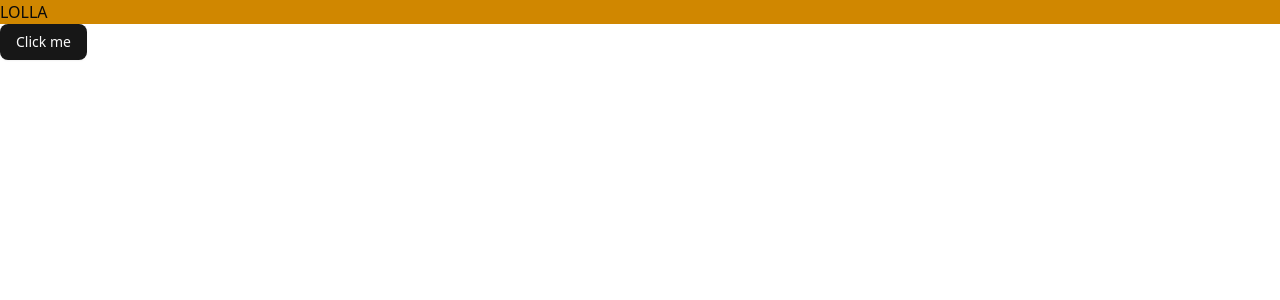
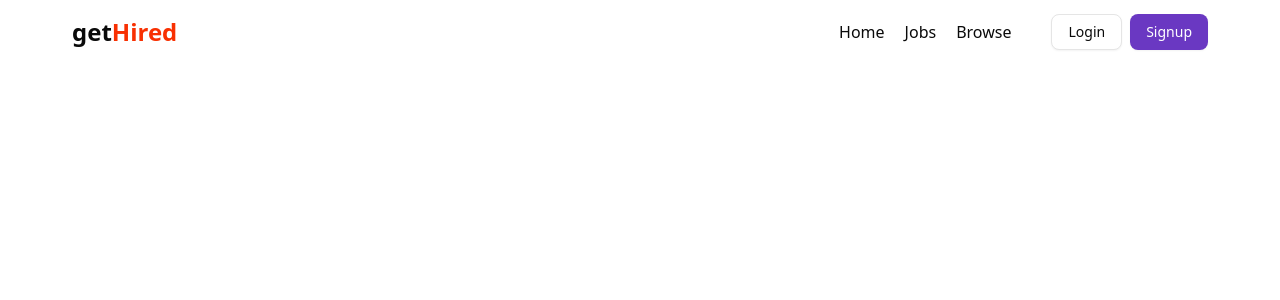
Before and after one commit to ujjwalofficial102/GETHIRED, a React (Vite) app in the folder frontend/: page / in a window 1280 px wide. Shown: the top 300 px of the page. Built offline with nearby package versions, Linux system fonts and the light colour scheme.

Commit message:
some changes

```diff
--- a/frontend/package.json
+++ b/frontend/package.json
@@ -10,13 +10,19 @@
     "preview": "vite preview"
   },
   "dependencies": {
+    "@radix-ui/react-avatar": "^1.1.10",
+    "@radix-ui/react-popover": "^1.1.14",
     "@radix-ui/react-slot": "^1.2.3",
+    "@reduxjs/toolkit": "^2.8.2",
     "@tailwindcss/vite": "^4.1.7",
+    "axios": "^1.9.0",
     "class-variance-authority": "^0.7.1",
     "clsx": "^2.1.1",
     "lucide-react": "^0.511.0",
     "react": "^19.1.0",
     "react-dom": "^19.1.0",
+    "react-redux": "^9.2.0",
+    "react-router-dom": "^7.6.1",
     "tailwind-merge": "^3.3.0",
     "tailwindcss": "^4.1.7"
   },
--- a/frontend/src/App.jsx
+++ b/frontend/src/App.jsx
@@ -1,13 +1,10 @@
 import "./App.css";
-import { Button } from "./components/ui/button";
+import Navbar from "./components/shared/Navbar";
 
 function App() {
   return (
     <>
-      <div className="bg-yellow-600">LOLLA</div>
-      <div className="">
-        <Button className={"cursor-pointer"}>Click me</Button>
-      </div>
+      <Navbar />
     </>
   );
 }
--- /dev/null
+++ b/frontend/src/components/shared/Navbar.jsx
@@ -0,0 +1,94 @@
+import React from "react";
+import { Link } from "react-router-dom";
+import { Button } from "@/components/ui/button";
+import {
+  Popover,
+  PopoverContent,
+  PopoverTrigger,
+} from "@/components/ui/popover";
+import { Avatar, AvatarFallback, AvatarImage } from "@/components/ui/avatar";
+import { LogOut, User2 } from "lucide-react";
+
+const Navbar = () => {
+  const user = false;
+  return (
+    <div className="bg-white">
+      <div className="flex justify-between items-center mx-auto p-2 max-w-6xl h-16">
+        <div>
+          <h1 className="text-2xl font-bold">
+            get<span className="text-[#f83002]">Hired</span>
+          </h1>
+        </div>
+        <div className="flex gap-10">
+          <ul className="flex font-medium items-center gap-5">
+            <li>Home</li>
+            <li>Jobs</li>
+            <li>Browse</li>
+          </ul>
+          {user ? (
+            <Popover>
+              <PopoverTrigger asChild>
+                <Avatar className="cursor-pointer">
+                  <AvatarImage
+                    src="https://github.com/shadcn.png"
+                    alt="@shadcn"
+                  />
+                </Avatar>
+              </PopoverTrigger>
+              <PopoverContent className="w-80 ">
+                <div className="flex items-center gap-5">
+                  <Avatar className="cursor-pointer">
+                    <AvatarImage
+                      src="https://github.com/shadcn.png"
+                      alt="@shadcn"
+                    />
+                  </Avatar>
+                  <div>
+                    <h4 className="font-medium">Ujjwal Mishra</h4>
+                    <p className="text-sm text-muted-foreground">
+                      Lorem ipsum dolor sit amet.
+                    </p>
+                  </div>
+                </div>
+                <div className="flex flex-col text-gray-600 mt-2">
+                  <div className="flex w-fit items-center gap-2 cursor-pointer">
+                    <User2 />
+                    <Button
+                      variant="link"
+                      className="focus-visible:outline-none focus-visible:ring-0 cursor-pointer"
+                    >
+                      View Profile
+                    </Button>
+                  </div>
+                  <div className="flex w-fit items-center gap-2 cursor-pointer">
+                    <LogOut />
+                    <Button
+                      variant="link"
+                      className="focus-visible:outline-none focus-visible:ring-0 cursor-pointer"
+                    >
+                      Logout
+                    </Button>
+                  </div>
+                </div>
+              </PopoverContent>
+            </Popover>
+          ) : (
+            <div className="flex items-center gap-2">
+              <Button variant="outline" className="cursor-pointer">
+                Login
+              </Button>
+              <Button
+                variant=""
+                className="bg-[#6a38c2] text-white cursor-pointer hover:bg-[#5b30a6]"
+              >
+                Signup
+              </Button>
+            </div>
+          )}
+        </div>
+      </div>
+    </div>
+  );
+};
+
+export default Navbar;
--- /dev/null
+++ b/frontend/src/components/ui/avatar.jsx
@@ -0,0 +1,42 @@
+import * as React from "react";
+import * as AvatarPrimitive from "@radix-ui/react-avatar";
+
+import { cn } from "@/lib/utils";
+
+function Avatar({ className, ...props }) {
+  return (
+    <AvatarPrimitive.Root
+      data-slot="avatar"
+      className={cn(
+        "relative flex size-8 shrink-0 overflow-hidden rounded-full",
+        className
+      )}
+      {...props}
+    />
+  );
+}
+
+function AvatarImage({ className, ...props }) {
+  return (
+    <AvatarPrimitive.Image
+      data-slot="avatar-image"
+      className={cn("aspect-square size-full", className)}
+      {...props}
+    />
+  );
+}
+
+function AvatarFallback({ className, ...props }) {
+  return (
+    <AvatarPrimitive.Fallback
+      data-slot="avatar-fallback"
+      className={cn(
+        "bg-muted flex size-full items-center justify-center rounded-full",
+        className
+      )}
+      {...props}
+    />
+  );
+}
+
+export { Avatar, AvatarImage, AvatarFallback };
--- /dev/null
+++ b/frontend/src/components/ui/popover.jsx
@@ -0,0 +1,45 @@
+import * as React from "react"
+import * as PopoverPrimitive from "@radix-ui/react-popover"
+
+import { cn } from "@/lib/utils"
+
+function Popover({
+  ...props
+}) {
+  return <PopoverPrimitive.Root data-slot="popover" {...props} />;
+}
+
+function PopoverTrigger({
+  ...props
+}) {
+  return <PopoverPrimitive.Trigger data-slot="popover-trigger" {...props} />;
+}
+
+function PopoverContent({
+  className,
+  align = "center",
+  sideOffset = 4,
+  ...props
+}) {
+  return (
+    <PopoverPrimitive.Portal>
+      <PopoverPrimitive.Content
+        data-slot="popover-content"
+        align={align}
+        sideOffset={sideOffset}
+        className={cn(
+          "bg-popover text-popover-foreground data-[state=open]:animate-in data-[state=closed]:animate-out data-[state=closed]:fade-out-0 data-[state=open]:fade-in-0 data-[state=closed]:zoom-out-95 data-[state=open]:zoom-in-95 data-[side=bottom]:slide-in-from-top-2 data-[side=left]:slide-in-from-right-2 data-[side=right]:slide-in-from-left-2 data-[side=top]:slide-in-from-bottom-2 z-50 w-72 origin-(--radix-popover-content-transform-origin) rounded-md border p-4 shadow-md outline-hidden",
+          className
+        )}
+        {...props} />
+    </PopoverPrimitive.Portal>
+  );
+}
+
+function PopoverAnchor({
+  ...props
+}) {
+  return <PopoverPrimitive.Anchor data-slot="popover-anchor" {...props} />;
+}
+
+export { Popover, PopoverTrigger, PopoverContent, PopoverAnchor }
```
Also changed, not shown: 1 other file (tests, documents, lock files or other folders).
